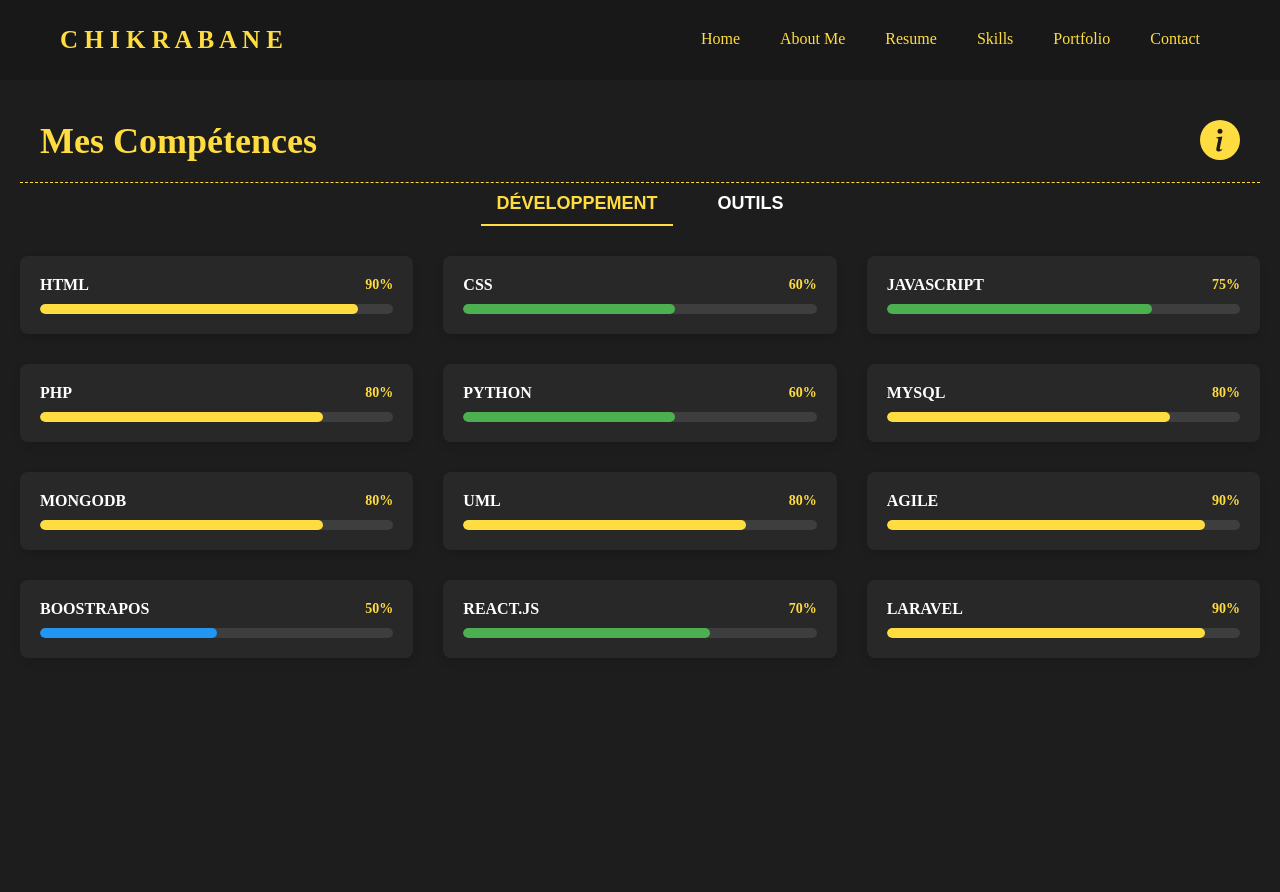
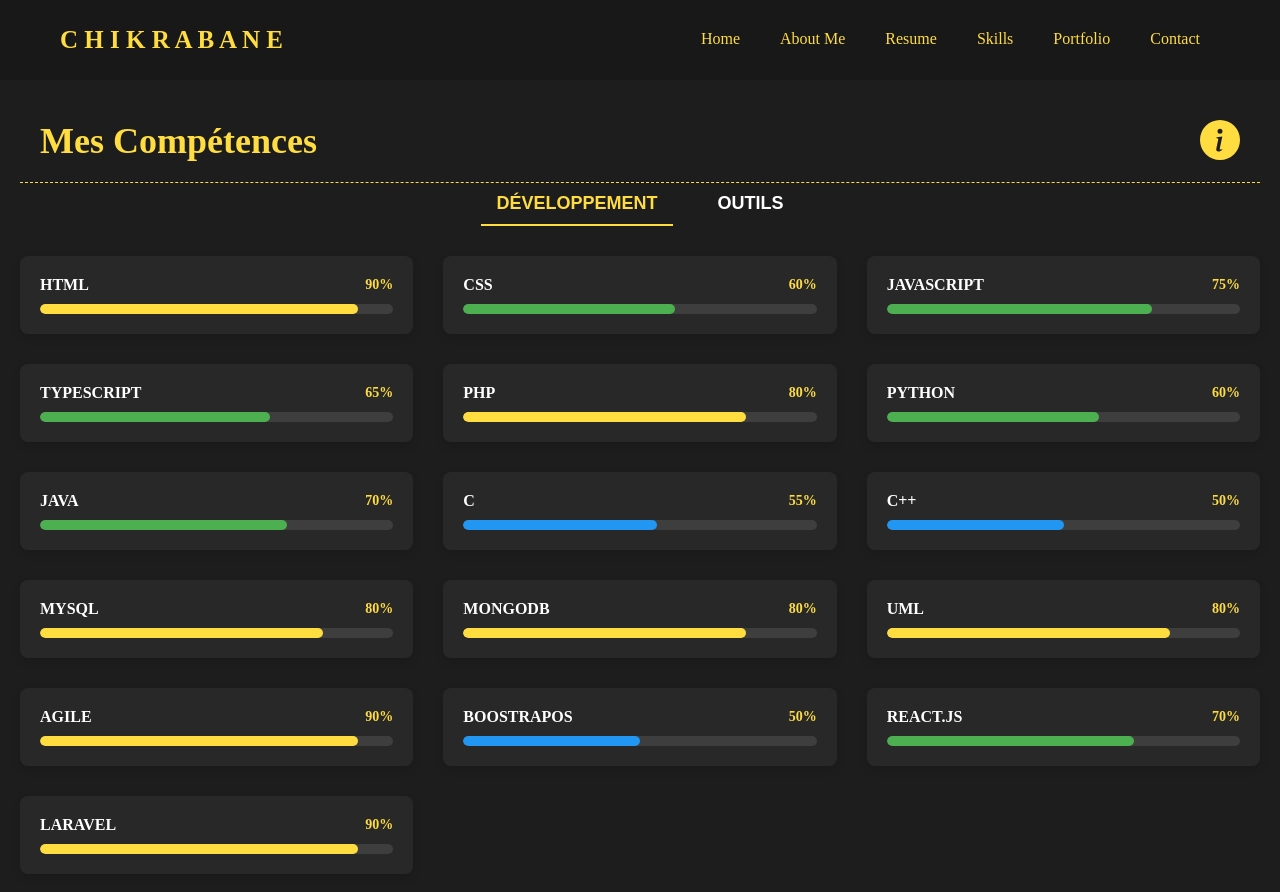
Before and after one commit to achraftes/Old-portfolio, a React (Vite) app: page /skills in a window 1280 px wide. Before the commit the page ends 800 px from the top, so only its background shows below. Built offline with nearby package versions, Linux system fonts and the light colour scheme.

Commit message:
feat: Add Docker, Kubernetes, Linux, Firebase, Figma, and Trello to tools

```diff
--- a/src/containers/skills/index.jsx
+++ b/src/containers/skills/index.jsx
@@ -11,15 +11,19 @@ const skillsData = [
       { skillName: "HTML", percentage: "90" },
       { skillName: "CSS", percentage: "60" },
       { skillName: "JAVASCRIPT", percentage: "75" },
+      { skillName: "TYPESCRIPT", percentage: "65" },
       { skillName: "PHP", percentage: "80" },
       { skillName: "PYTHON", percentage: "60" },
+      { skillName: "JAVA", percentage: "70" },
+      { skillName: "C", percentage: "55" },
+      { skillName: "C++", percentage: "50" },
       { skillName: "MYSQL", percentage: "80" },
       { skillName: "MONGODB", percentage: "80" },
       { skillName: "UML", percentage: "80" },
       { skillName: "AGILE", percentage: "90" },
       { skillName: "BOOSTRAPOS", percentage: "50" },
       { skillName: "REACT.JS", percentage: "70" },
-      { skillName: "LARAVEL", percentage: "90" },
+      { skillName: "LARAVEL", percentage: "90" }
     ]
   },
   {
@@ -37,9 +41,16 @@ const skillsData = [
       { skillName: "POO", percentage: "70" },
       { skillName: "CLOUD COMPUTING", percentage: "50" },
       { skillName: "JWT", percentage: "50" },
+      { skillName: "DOCKER", percentage: "60" },
+      { skillName: "KUBERNETES", percentage: "50" },
+      { skillName: "LINUX", percentage: "70" },
+      { skillName: "FIREBASE", percentage: "60" },
+      { skillName: "FIGMA", percentage: "55" },
+      { skillName: "TRELLO", percentage: "50" }
     ]
   }
 ];
+
 
 const Skills = () => {
   const [activeTab, setActiveTab] = useState(0);
```
Also changed, not shown: src/containers/skills/utils.js (+12 -0 lines).
